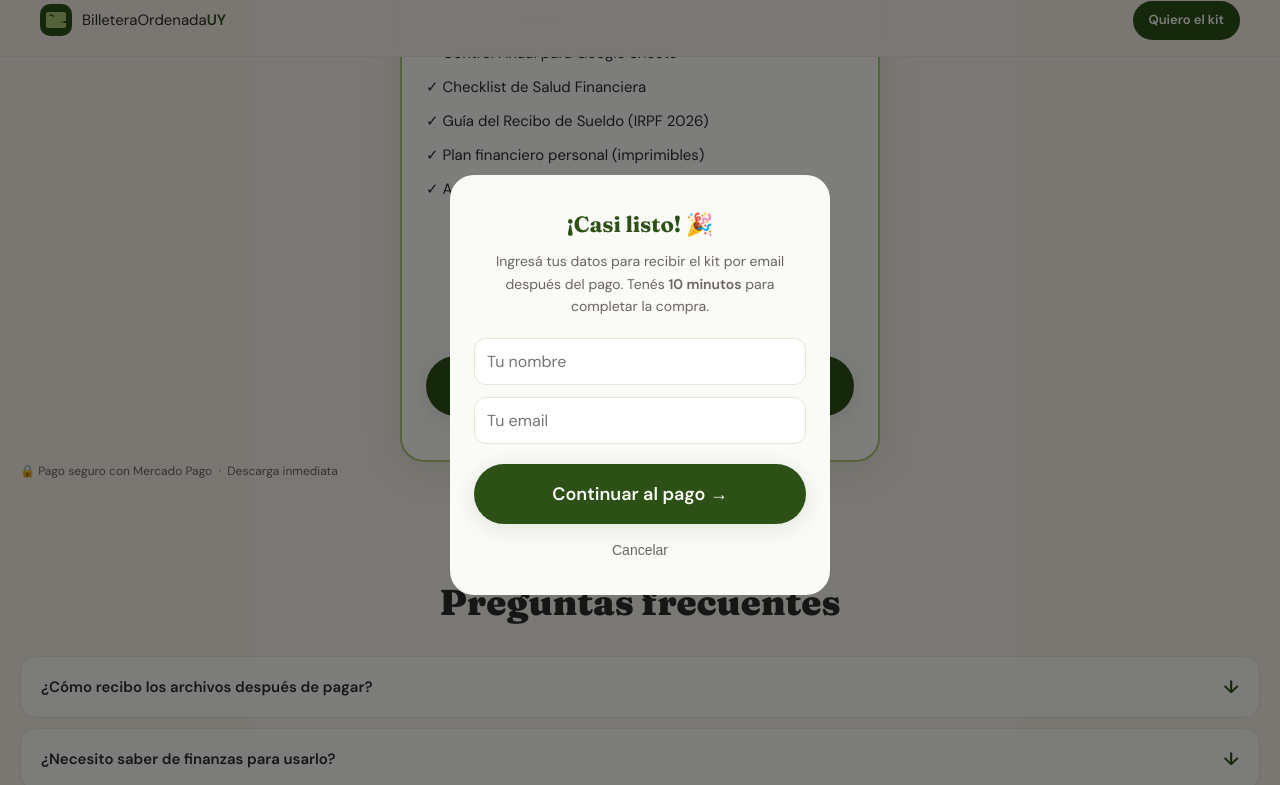
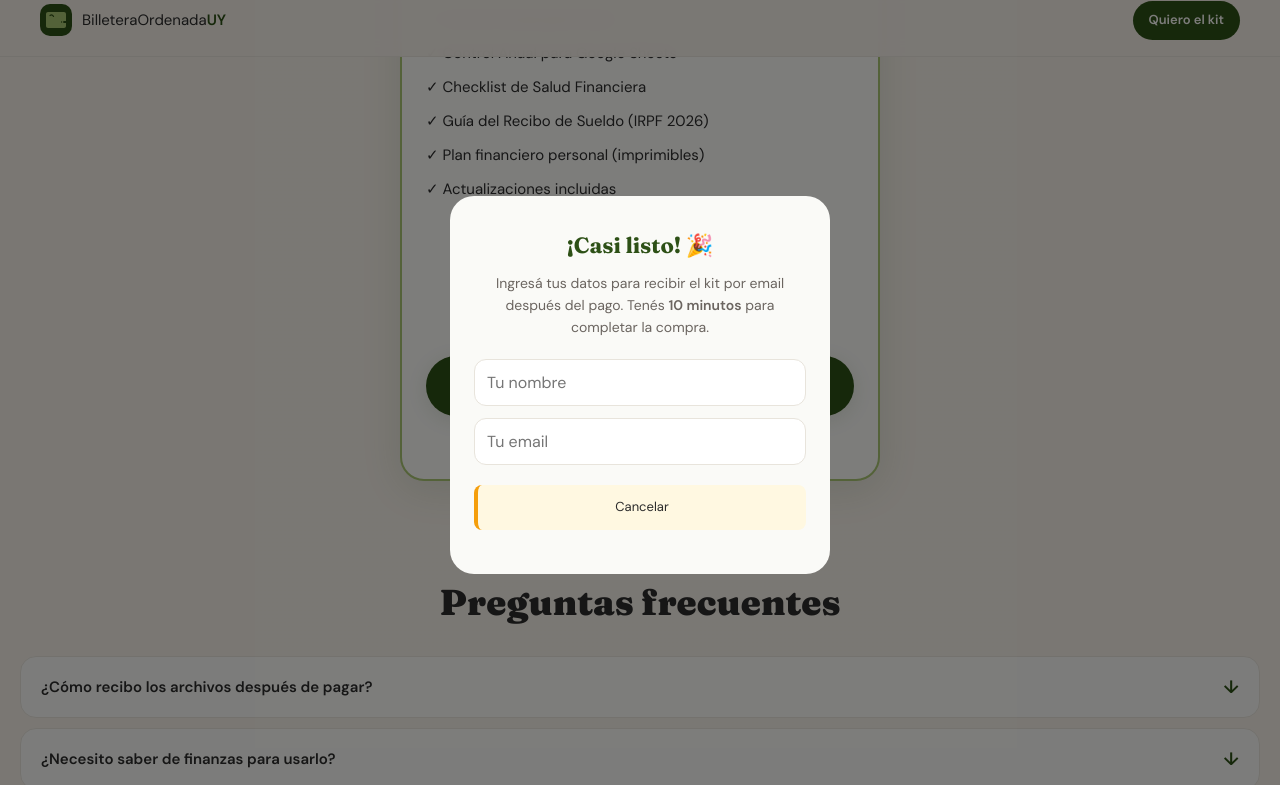
Before and after one commit to billeteraordenadauy-hash/billeteraordenada, a website: page public/index.html in a window 1280 px wide. Both pictures are taken after a click on the button "Quiero mi kit ahora — $380". Shown: the part 4387-5172 px from the top of the page. Drawn offline with Linux system fonts and the light colour scheme.

Commit message:
feat: aviso volver a la página en modal

```diff
--- a/public/index.html
+++ b/public/index.html
@@ -380,7 +380,7 @@
       style="width:100%;padding:12px;margin-bottom:12px;border:1.5px solid #E8E4DC;border-radius:12px;font-size:16px;font-family:inherit;box-sizing:border-box;">
     <input type="email" id="modal-email" placeholder="Tu email"
       style="width:100%;padding:12px;margin-bottom:20px;border:1.5px solid #E8E4DC;border-radius:12px;font-size:16px;font-family:inherit;box-sizing:border-box;">
-    <button onclick="confirmarYPagar()" id="btn-confirmar" class="btn-comprar" style="margin-bottom:12px;">
+    <div style="background:#fff8e1;border-left:4px solid #f59e0b;padding:12px;border-radius:8px;margin-bottom:12px;font-size:13px;t
       Continuar al pago →
     </button>
    <button onclick="cerrarModal()" style="background:none;border:none;color:#6B6560;font-size:14px;cursor:pointer;">Cancelar</button>
```
